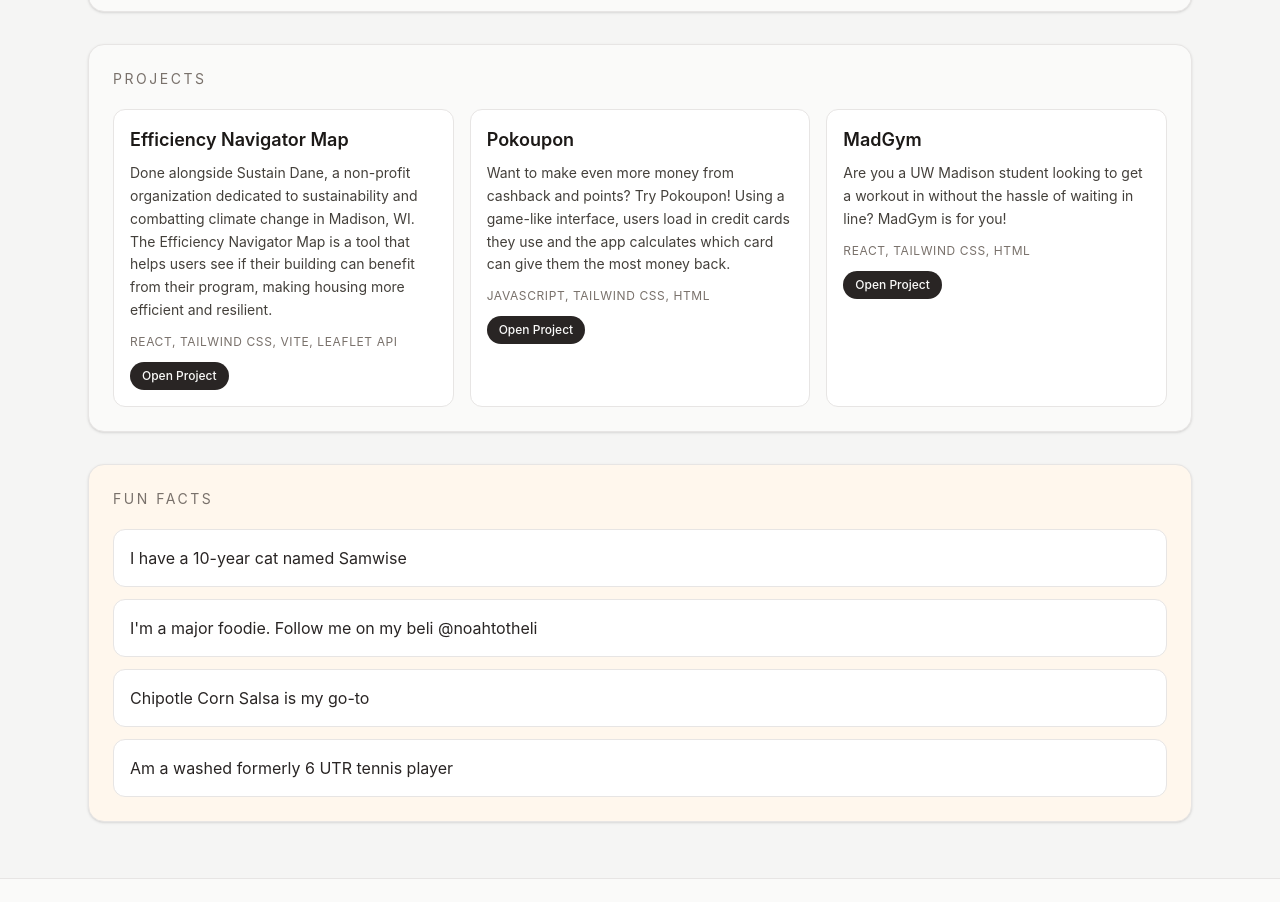
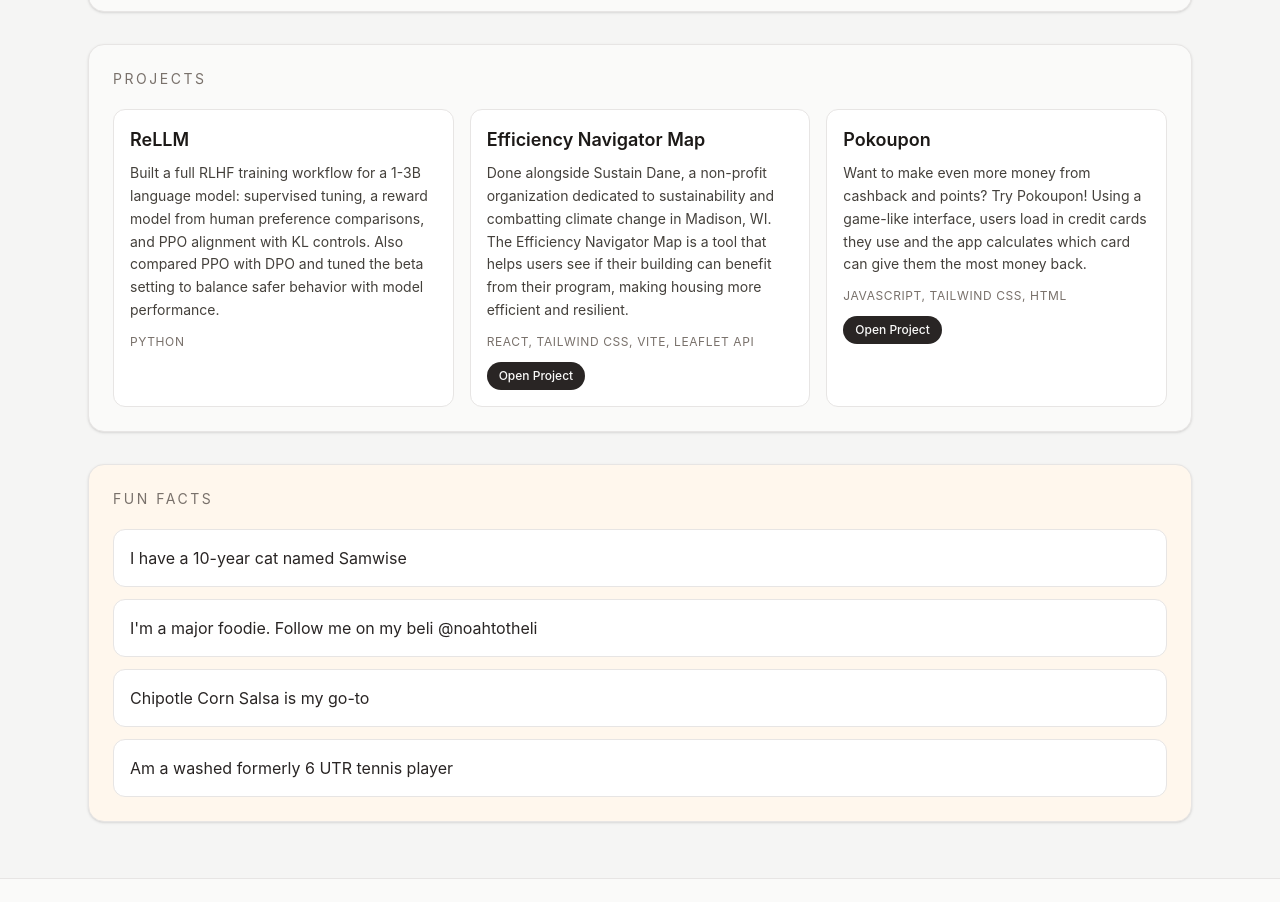
Before and after one commit to NoahLi06/noah.li, a React (Vite) app: page / in a window 1280 px wide. Shown: the part 999-1901 px from the top of the page. Built offline with nearby package versions, Linux system fonts and the light colour scheme.

Commit message:
added new project to project section

```diff
--- a/src/App.jsx
+++ b/src/App.jsx
@@ -31,6 +31,12 @@ const experiences = [
 
 const projects = [
   {
+    title: "ReLLM",
+    description:
+      "Built a full RLHF training workflow for a 1-3B language model: supervised tuning, a reward model from human preference comparisons, and PPO alignment with KL controls. Also compared PPO with DPO and tuned the beta setting to balance safer behavior with model performance.",
+    stack: "Python",
+  },
+  {
     title: "Efficiency Navigator Map",
     description:
       "Done alongside Sustain Dane, a non-profit organization dedicated to sustainability and combatting climate change in Madison, WI. The Efficiency Navigator Map is a tool that helps users see if their building can benefit from their program, making housing more efficient and resilient.",
@@ -43,13 +49,6 @@ const projects = [
       "Want to make even more money from cashback and points? Try Pokoupon! Using a game-like interface, users load in credit cards they use and the app calculates which card can give them the most money back.",
     stack: "JavaScript, Tailwind CSS, HTML",
     link: "https://noahli06.github.io/Pokoupon/",
-  },
-  {
-    title: "MadGym",
-    description:
-      "Are you a UW Madison student looking to get a workout in without the hassle of waiting in line? MadGym is for you!",
-    stack: "React, Tailwind CSS, HTML",
-    link: "https://noahli06.github.io/MadGym/",
   },
 ];
 
@@ -89,7 +88,7 @@ function App() {
             ))}
             <li className="group relative">
               <a
-                href="/Resume-Spring27-NL.pdf"
+                href="/NLi-Resume-Spring27.pdf"
                 className="nav-link"
                 target="_blank"
                 rel="noreferrer"
```
Also changed, not shown: 2 other files (tests, documents, lock files or other folders).
